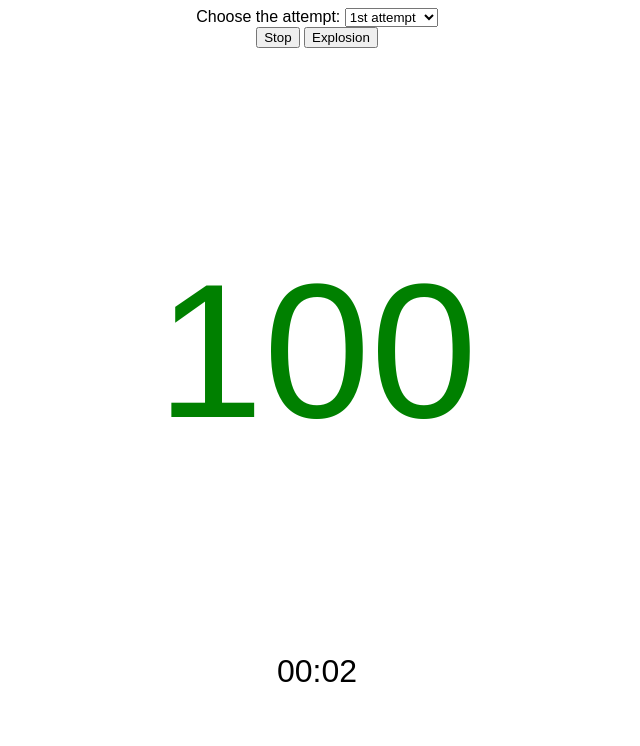
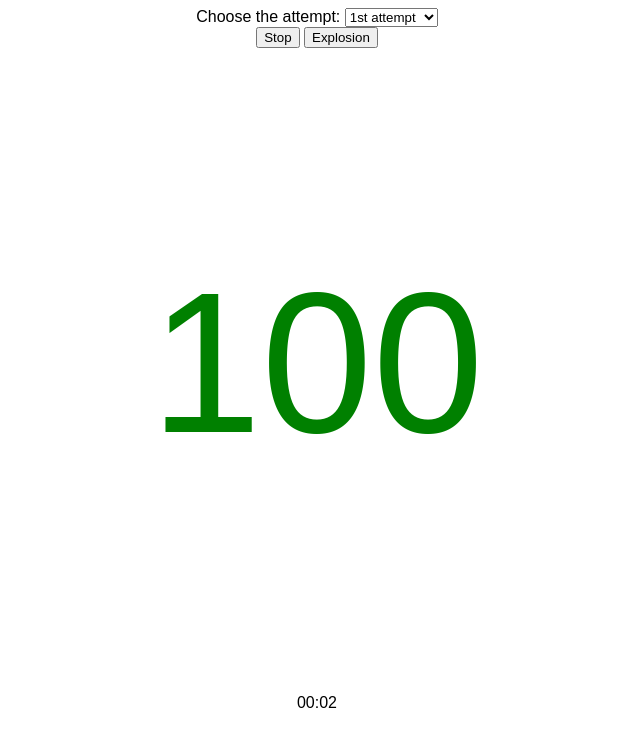
Before and after one commit to selverob/minewatch, a plain HTML site: page index.html in a window 1280 px wide. Both pictures are taken after a click on the button "Start". Shown: the whole page, without its empty margins (323-963 px from the left). Drawn offline with Linux system fonts and the light colour scheme.

Commit message:
Try dynamically-sized fonts

```diff
--- a/style.css
+++ b/style.css
@@ -1,15 +1,28 @@
 body {
     font-family: sans-serif;
     text-align: center;
+    display: flex;
+    flex-direction: column;
+    max-height: 100vh;
 }
 
 #scoreText {
-    font-size: 12em;
+    font-size: 25vh;
+    flex: 1 1 0;
 }
 
 #time {
-    font-size: 2em;
+    flex: 1 1 0;
 }
+
+#controls {
+    flex: 1 1 0;
+}
+
+#attempt-selector {
+    flex: 1 1 0;
+}
+
 
 .reward-eligible {
     color: green;
--- a/watch.js
+++ b/watch.js
@@ -1,4 +1,6 @@
 "use strict"
+
+const explosionPenalty = 10;
 
 class ScoreCalculator {
     constructor(attemptNo, gameTime = 180, initialTime = 0) {
@@ -24,11 +26,12 @@ class ScoreCalculator {
     }
 
     score() {
+        let explosionPenalties = this.explosions * explosionPenalty;
         if (this.time <= this.initialDelay) {
-            return 100;
+            return 100 - explosionPenalties;
         }
         let coefficient = (this.gameTime - (this.time - this.initialDelay)) / this.gameTime;
-        let score = Math.round(100 * coefficient - 15*this.explosions);
+        let score = Math.round(100 * coefficient - explosionPenalties);
         return Math.max(0, score);
     }
 }
```
